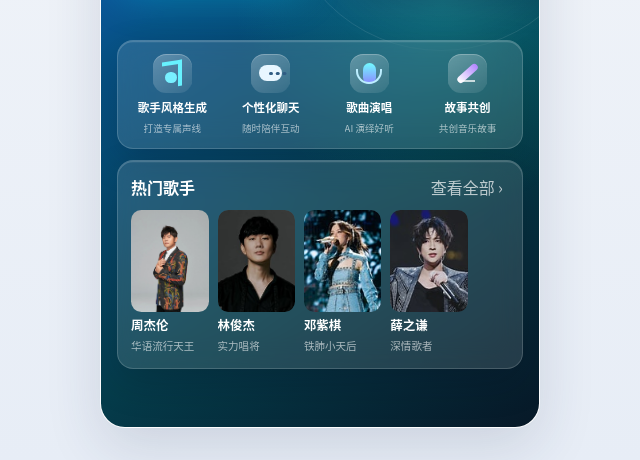
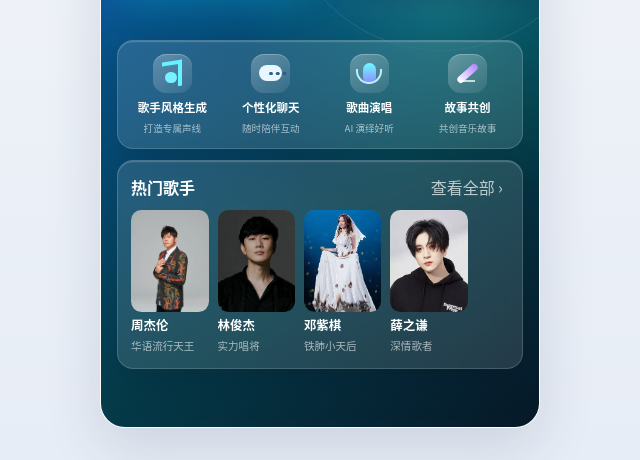
Before and after one commit to Doraemonzt/qmusic-singer-ai-demo, a plain HTML site: page index.html in a window 1280 px wide. Shown: the part 406-866 px from the top of the page, without its empty margins (320-960 px from the left). Drawn offline with Linux system fonts and the light colour scheme.

Commit message:
Update Xue and GEM singer portraits

```diff
--- a/app.js
+++ b/app.js
@@ -160,9 +160,9 @@
 
 function artistImage(artistId) {
   const images = {
-    xue: "assets/singers/xue.jpg",
+    xue: "assets/singers/xue.webp",
     jay: "assets/singers/jay.jpg",
-    gem: "assets/singers/gem.jpg",
+    gem: "assets/singers/gem.webp",
     jj: "assets/singers/jj.jpg",
   };
 
--- a/index.html
+++ b/index.html
@@ -56,8 +56,8 @@
           <div class="singer-strip">
             <article><img class="singer-card" src="assets/singers/jay.jpg" alt="周杰伦" /><strong>周杰伦</strong><em>华语流行天王</em></article>
             <article><img class="singer-card" src="assets/singers/jj.jpg" alt="林俊杰" /><strong>林俊杰</strong><em>实力唱将</em></article>
-            <article><img class="singer-card" src="assets/singers/gem.jpg" alt="邓紫棋" /><strong>邓紫棋</strong><em>铁肺小天后</em></article>
-            <article><img class="singer-card" src="assets/singers/xue.jpg" alt="薛之谦" /><strong>薛之谦</strong><em>深情歌者</em></article>
+            <article><img class="singer-card" src="assets/singers/gem.webp" alt="邓紫棋" /><strong>邓紫棋</strong><em>铁肺小天后</em></article>
+            <article><img class="singer-card" src="assets/singers/xue.webp" alt="薛之谦" /><strong>薛之谦</strong><em>深情歌者</em></article>
           </div>
         </section>
 </section>
@@ -85,7 +85,7 @@
         <section class="creator-step artist-select-step is-active" data-creator-step="0" aria-labelledby="artistSelectTitle">
           <section class="artist-hero" aria-label="当前选择歌手">
             <div class="portrait-stage" id="heroPortrait">
-              <img id="heroPortraitImage" src="assets/singers/xue.jpg" alt="" />
+              <img id="heroPortraitImage" src="assets/singers/xue.webp" alt="" />
               <span class="portrait-glow" aria-hidden="true"></span>
             </div>
             <div class="hero-copy">
@@ -167,7 +167,7 @@
         <section class="creator-step complete-step" data-creator-step="3" aria-labelledby="completeTitle">
           <div class="completion-card">
             <span class="complete-glow" aria-hidden="true"></span>
-            <img id="completionPortraitImage" src="assets/singers/xue.jpg" alt="" />
+            <img id="completionPortraitImage" src="assets/singers/xue.webp" alt="" />
             <p>STEP 4 · 创建完成</p>
             <h2 id="completeTitle">薛之谦 AI 音乐分身已准备好</h2>
             <span id="completeMode">朋友 · 更幽默 · 讲创作故事</span>
@@ -186,7 +186,7 @@
       </section>
 
       <section class="screen chat-screen" id="chatScreen" aria-labelledby="chatTitle" hidden>
-        <div class="chat-backdrop" id="chatBackdrop" aria-hidden="true"><img id="chatPortraitImage" class="chat-portrait" src="assets/singers/xue.jpg" alt="" /></div>
+        <div class="chat-backdrop" id="chatBackdrop" aria-hidden="true"><img id="chatPortraitImage" class="chat-portrait" src="assets/singers/xue.webp" alt="" /></div>
         <header class="chat-header">
           <button class="icon-button translucent" id="backToCreator" type="button" aria-label="已创建 AI 歌手列表">
             <span class="icon-menu" aria-hidden="true"></span>
```
Also changed, not shown: assets/singers/gem.webp (added), assets/singers/xue.webp (added).
